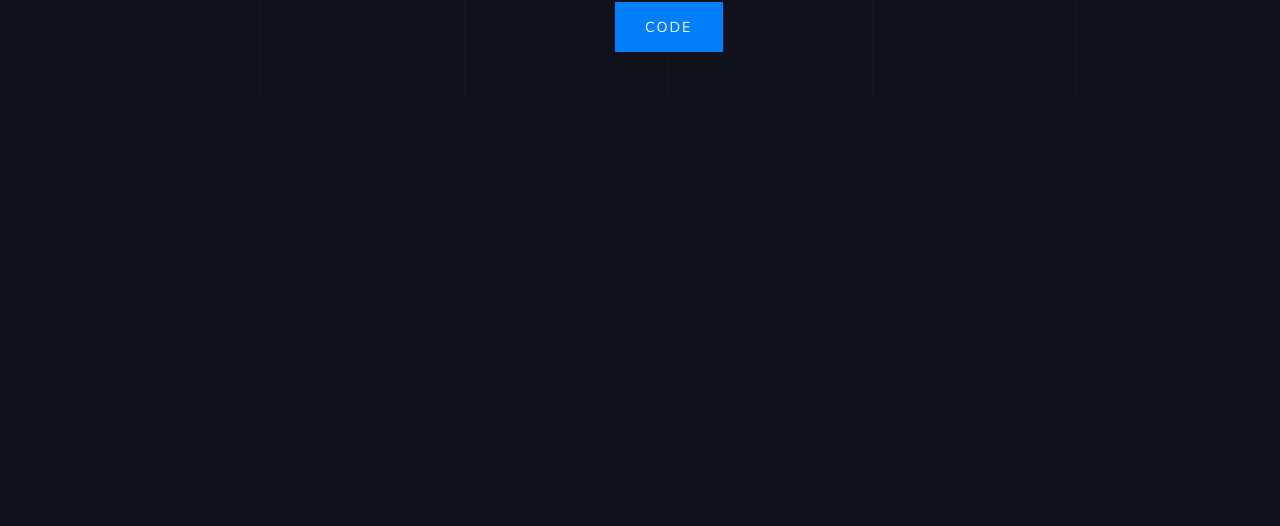
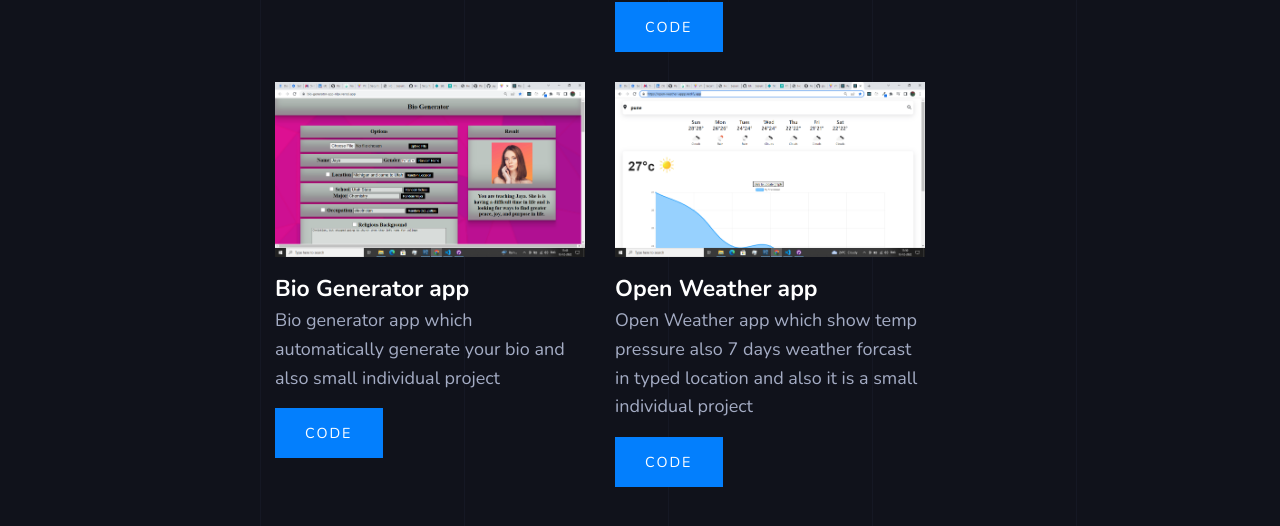
Before and after one commit to jayasmita12/portfolio, a React (Create React App) app: page /portfolio in a window 1280 px wide. Shown: the part 991-1517 px from the top of the page. Before the commit the page ends 1088 px from the top, so only its background shows below. Built offline with nearby package versions, Linux system fonts and the light colour scheme.

Commit message:
other 3 project added

```diff
--- a/src/portfolioData.js
+++ b/src/portfolioData.js
@@ -3,8 +3,7 @@ export const portfolioData = [
     id: 6,
     name: "Sugar-Cosmetic Website Clone",
     img: "./img/sugar-cos.png",
-    demourl: "https://sugar-cosmetic-clone.netlify.app",
-
+    demourl: "https://sugar-cosmetic-website.netlify.app",
     githuburl: "https://github.com/jayasmita12/Sugar-Cosmetic-Clone",
     description: "Sugar-Cosmetic is a one-stop solution for all cosmetic products in India . Our team project executed by 5 members with in 6 days ."
   },
@@ -20,7 +19,7 @@ export const portfolioData = [
     id: 2,
     name: "Pharmeasy clone",
     img: "./img/pharmeasy.png",
-    demourl: "https://pharmeasy-app.netlify.app/",
+    demourl: "https://pharmeasy-website-clonee.netlify.app",
     githuburl: "https://github.com/jayasmita12/Pharmeasy-Clone",
     description: "Pharmeasy is an Indian healthcare app and ecommerce platform for consumers involved in selling online medicines, diagnostics, telehealth, online doctor consultation services."
   },
@@ -47,5 +46,21 @@ export const portfolioData = [
     demourl: "https://espncricinfoo.netlify.app/",
     githuburl: "https://github.com/jayasmita12/CricInfo-Clone",
     description: "ESPN cricinfo (formerly known as Cricinfo or CricInfo) is a sports news website exclusively for the game of cricket."
+  },
+  {
+    id:8,
+    name:"Bio Generator app",
+    img:"./img/bioapp.png",
+    demourl:"https://bio-generator-app-nlpx.vercel.app/",
+    githuburl:"https://github.com/jayasmita12/Bio-Generator-App",
+    description:"Bio generator app which automatically generate your bio and also small individual project"
+  },
+  {
+    id:9,
+    name:"Open Weather app",
+    img:"./img/weather.png",
+    demourl:"https://open-weather-appp.netlify.app/",
+    githuburl:"https://github.com/jayasmita12/Bio-Generator-App",
+    description:"Open Weather app which show temp pressure also 7 days weather forcast in typed location and also it is a small individual project"
   }
 ];
```
Also changed, not shown: public/img/bioapp.png (added), public/img/weather.png (added).
